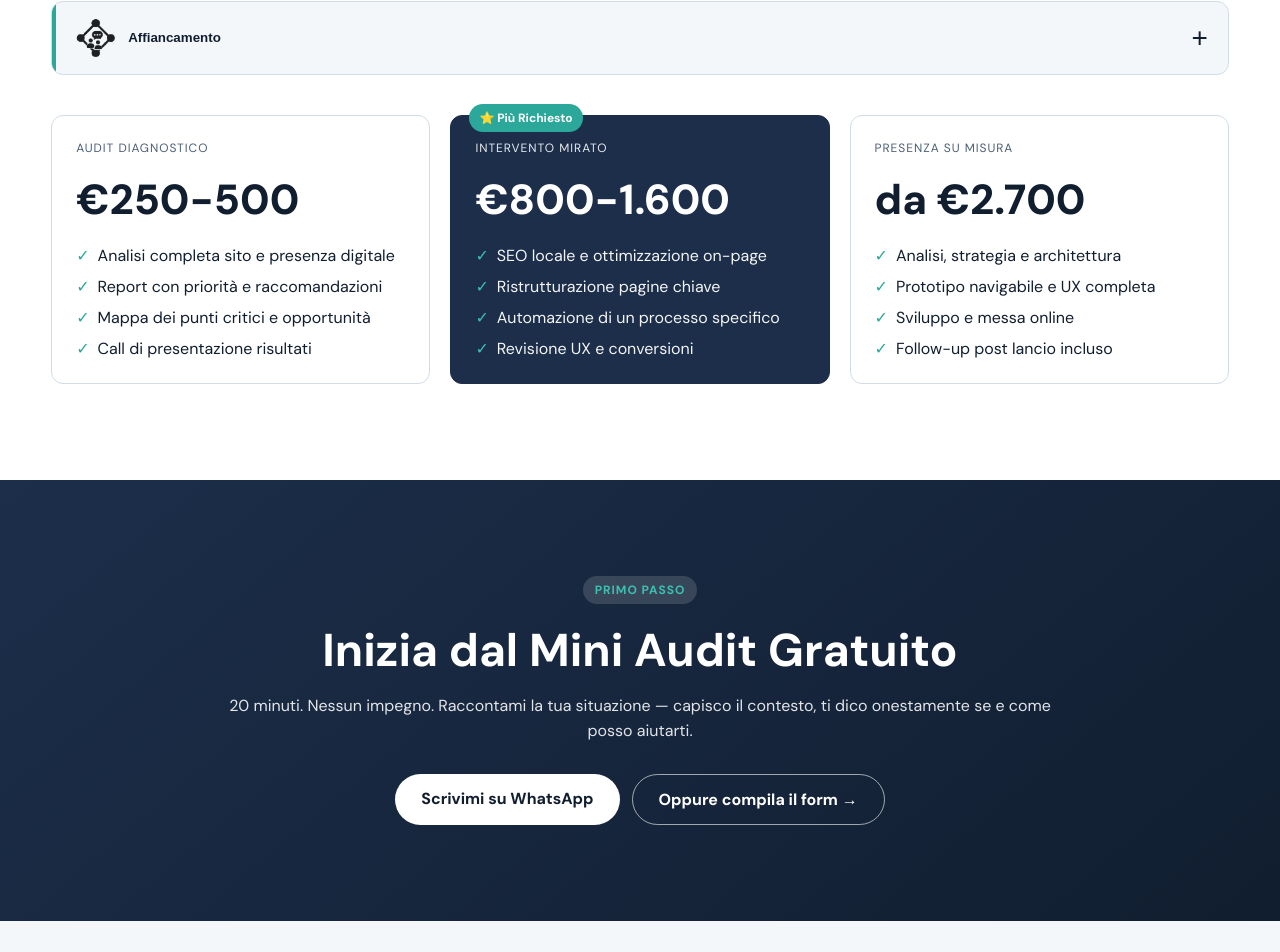
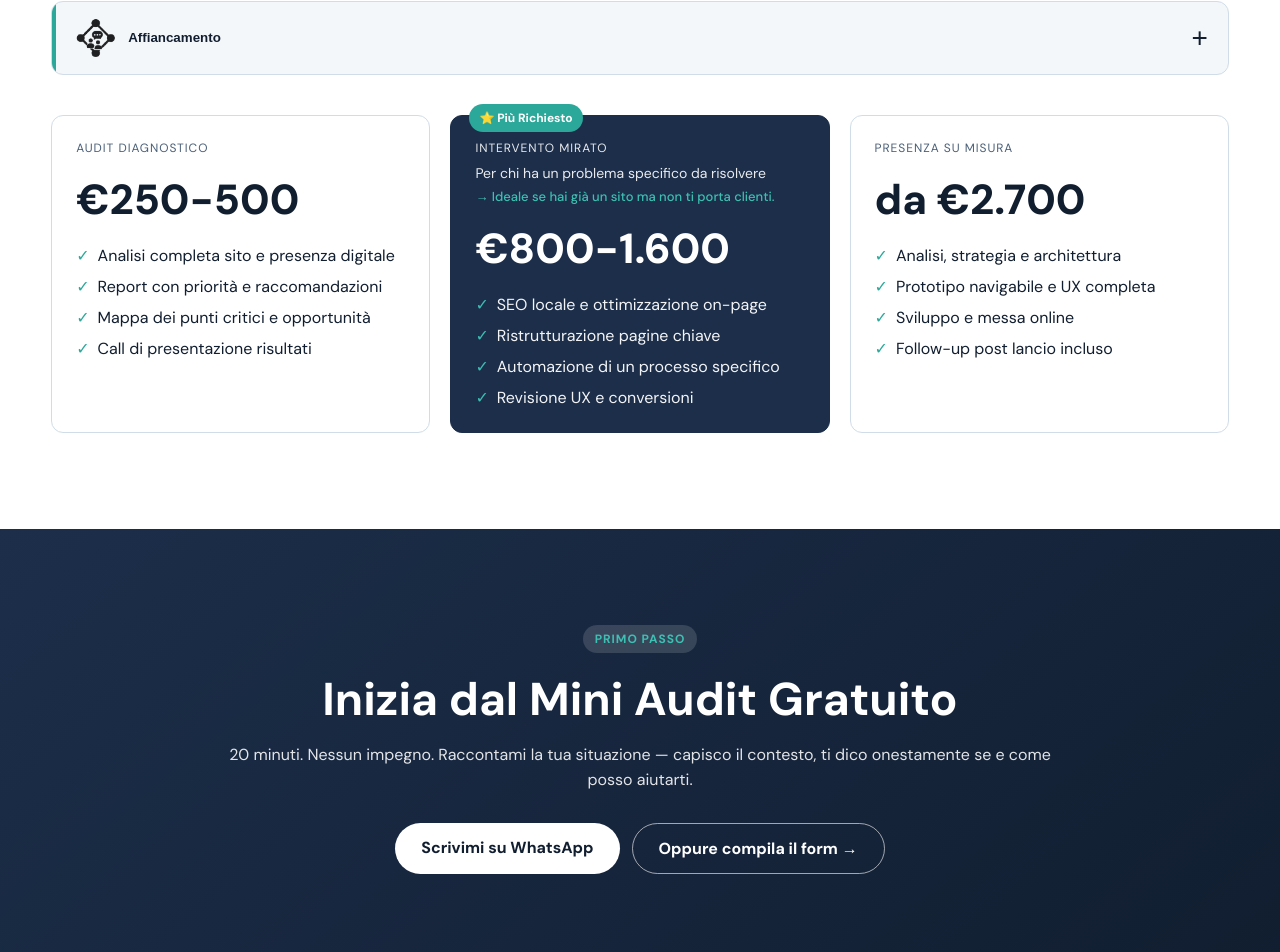
Before and after one commit to DavidCappelletto/davidcappelletto, a Next.js app: page / in a window 1280 px wide. Shown: the part 3693-4645 px from the top of the page. Built offline with nearby package versions, Linux system fonts and the light colour scheme.

Commit message:
aggiunta microfrase card intervento mirato

```diff
--- a/src/app/page.js
+++ b/src/app/page.js
@@ -900,6 +900,12 @@ export default function Home() {
                 {t.featured}
               </span>
               <p style={{ margin: 0, textTransform: "uppercase", letterSpacing: ".08em", fontSize: 12, color: "rgba(255,255,255,.9)" }}>{t.pricing[1]}</p>
+              <p style={{ margin: "8px 0 0", fontSize: 14, color: "rgba(255,255,255,.9)" }}>
+                Per chi ha un problema specifico da risolvere
+              </p>
+              <p style={{ margin: "6px 0 12px", fontSize: 13, color: "#3DBFB2", fontWeight: 500 }}>
+                → Ideale se hai già un sito ma non ti porta clienti.
+              </p>
               <p style={{ margin: "16px 0 0", fontSize: 42, fontWeight: 800 }}>{t.pricingValue[1]}</p>
               <ul style={{ margin: "18px 0 0", paddingLeft: 0, listStyle: "none", display: "grid", gap: 10, color: "rgba(255,255,255,.95)" }}>
                 {t.pricingItems[1].map((item) => (
```
